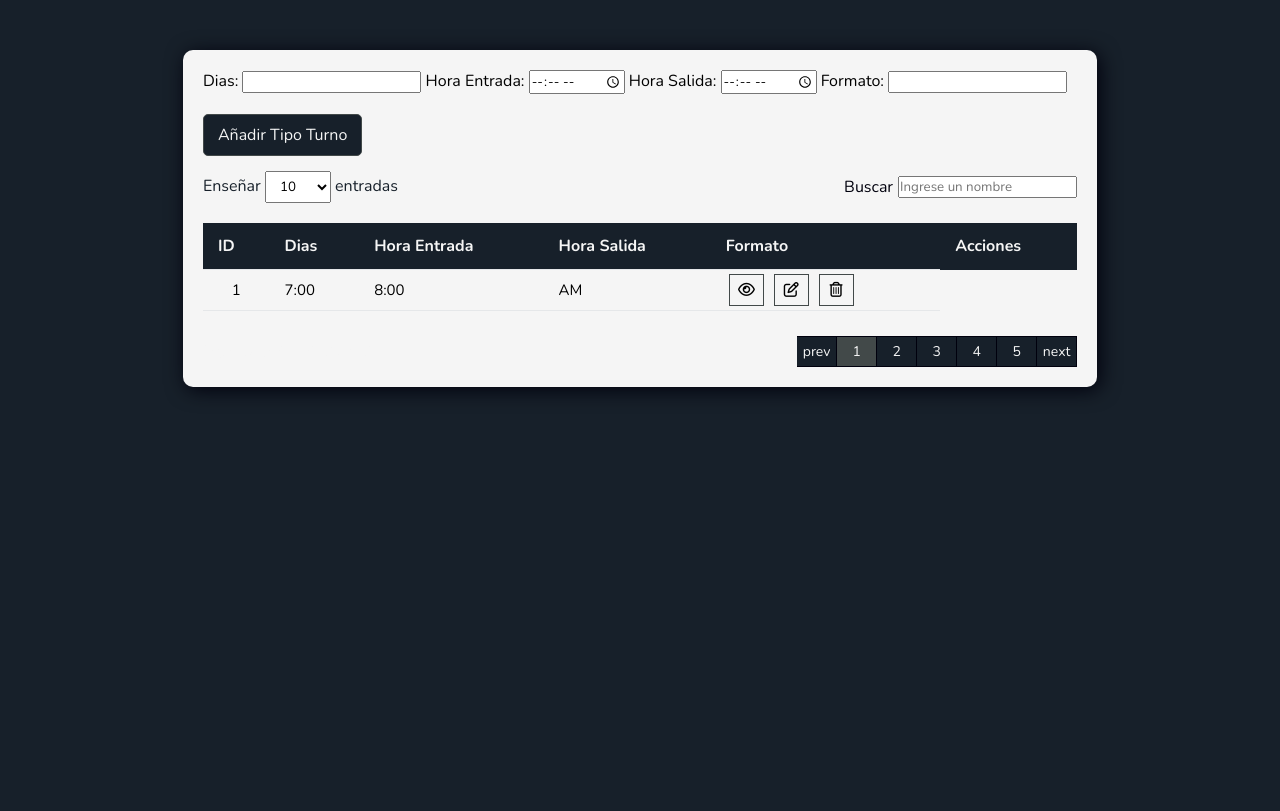
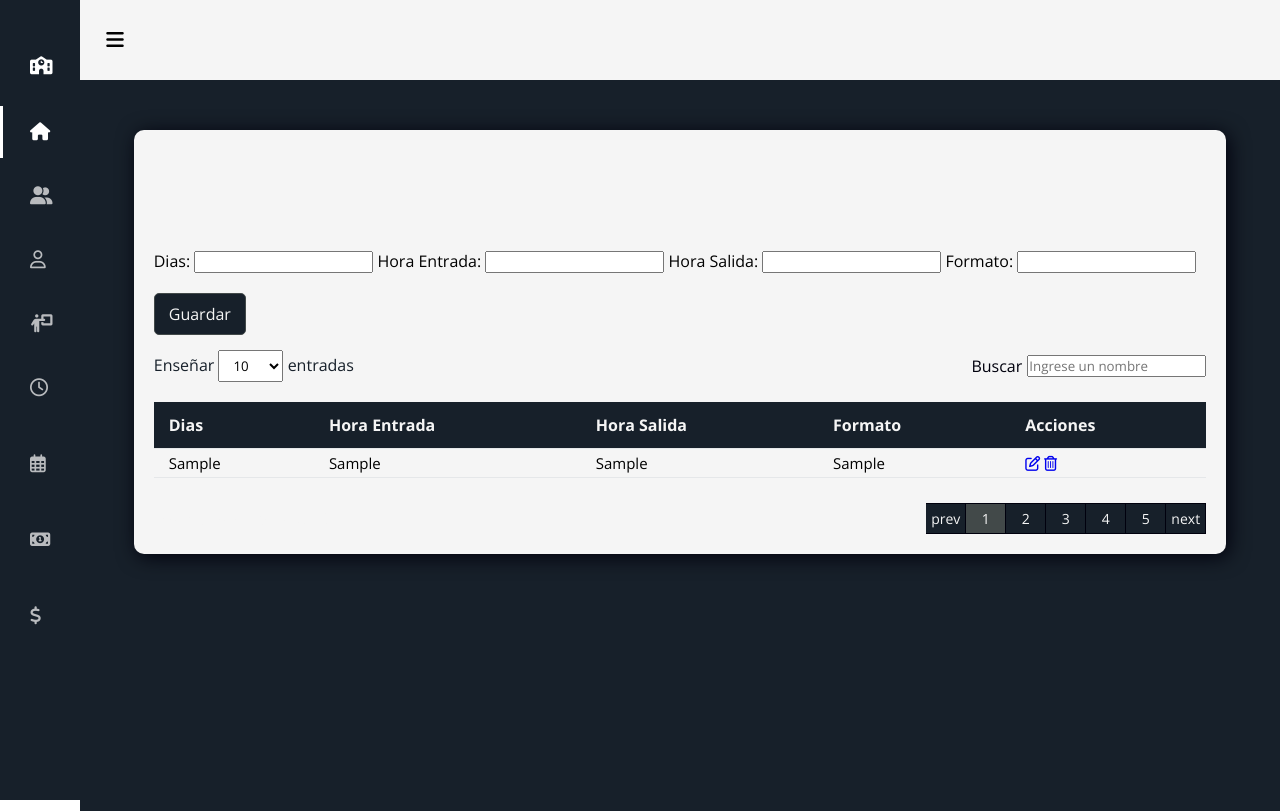
Before and after one commit to Ezee31/howard_abd_web, a Django app: template howard_web/templates/crud/tipoTurno.html in a window 1280 px wide. Before the commit the page ends 393 px from the top, so only its background shows below. Run offline with Django 5.2, Linux system fonts and the light colour scheme; the template is opened without the code that fills it: values that come from a table or form of the project are taken from there, others are empty; tables that the repository leaves empty hold one stand-in row (values such as "Sample post"); some libraries are stand-ins or nearby versions.

Commit message:
endpoints login, tipo turno y crud de tipo turno.
Co-authored-by: Héctor Montoya <hecmondev@users.noreply.github.com>

```diff
--- a/howard_web/forms.py
+++ b/howard_web/forms.py
@@ -1,5 +1,14 @@
 from django import forms
 
 class LoginForm(forms.Form):
-    username = forms.CharField(max_length=150)
-    password = forms.CharField(widget=forms.PasswordInput, max_length=128)
+    username = forms.CharField(widget=forms.TextInput(attrs={'class': 'form-control form-control-lg fs-6', 'placeholder': 'Nombre de Usuario'}), max_length=150)
+    password = forms.CharField(widget=forms.PasswordInput(attrs={'class': 'form-control form-control-lg fs-6', 'placeholder': 'Contraseña'}), max_length=128)
+
+class AlumnoForm(forms.Form):
+    email = forms.EmailField(widget=forms.EmailInput(attrs={'class': 'form-control'}))
+
+class TipoTurnoForm(forms.Form):
+    dias = forms.CharField(widget=forms.TextInput())
+    hora_entrada = forms.CharField(widget=forms.TimeInput())
+    hora_salida = forms.CharField(widget=forms.TimeInput())
+    formato =  forms.CharField(widget=forms.DateTimeInput())
--- a/howard_web/models.py
+++ b/howard_web/models.py
@@ -1,7 +1,6 @@
 from django.db import models
 
 # Create your models here.
-
 class TipoTurno(models.Model):
     dias = models.CharField(max_length=50)
     hora_entrada = models.CharField(max_length=10)
@@ -15,6 +14,7 @@ class TipoTurno(models.Model):
 
     def __str__(self):
         return self.dias
+
 class Profesor(models.Model):
     nombres = models.CharField(max_length=100)
     apellidos = models.CharField(max_length=100)
--- a/howard_web/templates/crud/styles/styles.css
+++ b/howard_web/static/crud-styles.css
@@ -1,17 +1,14 @@
 @import url('https://fonts.googleapis.com/css2?family=Nunito:ital,wght@0,200..1000;1,200..1000&display=swap');
 
-*{
+main {
     margin: 0;
     padding: 0;
     box-sizing: border-box;
     font-family: "Nunito", sans-serif;
-}
-
-body{
     display: flex;
     justify-content: center;
     align-items: flex-start;
-    min-height: 100vh;
+    min-height: 91.4vh;
     background-color: #17202A;
 }
 
@@ -23,6 +20,10 @@ body{
     margin: 10px;
     margin-top: 50px;
 
+}
+
+.container .header-content {
+    margin-top: 100px;
 }
 
 .formFields {
@@ -123,7 +124,7 @@ table tr th{
 }
 
 table tr td:nth-child(1), table tr tdn:nth-child(2){
-    text-align: center;
+    text-align: left;
 }
 
 
--- a/howard_web/static/dashboard.css
+++ b/howard_web/static/dashboard.css
@@ -12,10 +12,6 @@ body{
     margin-left: 80px;
     margin-top: 80px;
     transition: margin-left 300ms cubic-bezier(0.785, 0.135, 0.15, 0.86);
-}
-
-main{
-    padding: 20px;
 }
 
 header{
--- a/howard_web/templates/crud/tipoPago.html
+++ b/howard_web/templates/crud/tipoPago.html
@@ -1,3 +1,7 @@
+{% extends "dashboard/index.html" %}
+
+{% block content %}
+
 <!DOCTYPE html>
 <html lang="en">
 <head>
@@ -93,3 +97,4 @@
 
 </body>
 </html>
+{% endblock %}
--- a/howard_web/templates/crud/tipoTurno.html
+++ b/howard_web/templates/crud/tipoTurno.html
@@ -1,38 +1,28 @@
-<!DOCTYPE html>
-<html lang="en">
-<head>
-    <meta charset="UTF-8">
-    <meta name="viewport" content="width=device-width, initial-scale=1.0">
-    <title>Crud</title>
-    <script src="https://kit.fontawesome.com/41308cef7f.js" crossorigin="anonymous"></script>
-    <link rel="stylesheet" href="styles/styles.css">
-</head>
-<body>
+{% extends "dashboard/index.html" %}
 
+{% block content %}
     <!--Para filtar los resultados-->
     <div class="container">
-    <header>
-
+        <div class="header-content">
             <!--Campos a rellenar-->
+            <form method="post">
+                {% csrf_token %}
                 <div class="formFields">
                     <label for="days">Dias:</label>
-        <input type="text" id="name" name="name" required>
+                    {{ form.dias }}
                     <label for="hE">Hora Entrada:</label>
-        <input type="time" id="hE" name="hE"  required>
+                    {{ form.hora_entrada }}
                     <label for="hS">Hora Salida:</label>
-        <input type="time" id="hS" name="hS"  required>
+                    {{ form.hora_salida }}
                     <label for="hS">Formato:</label>
-        <input type="datetime" id="hS" name="hS"  required>
-
+                    {{ form.formato }}
                 </div>
-
                 <!--Añadir estudiante-->
                 <div class="addMenberbtn">
-
-        <button>Añadir Tipo Turno</button>
+                    <button type="submit">Guardar</button>
                 </div>
-
-    </header>
+            </form>
+        </div>
 
         <!--Filtrar la cantidad seleccionada-->
         <div class="filterEntries">
@@ -51,13 +41,11 @@
             </div>
         </div>
 
-
         <!--Tabla-->
         <table>
             <thead>
                 <!--Titulos de las tablas-->
                 <tr class="heading">
-                <th>ID</th>
                     <th>Dias</th>
                     <th>Hora Entrada</th>
                     <th>Hora Salida</th>
@@ -65,23 +53,19 @@
                     <th>Acciones</th>
                 </tr>
             </thead>
-
             <tbody>
-
-
+                {% for tipo_turno in tipos_turnos %}
                     <tr>
-                <td>1</td>
-                <td>7:00</td>
-                <td>8:00</td>
-                <td>AM</td>
+                        <td>{{ tipo_turno.dias }}</td>
+                        <td>{{ tipo_turno.hora_entrada }}</td>
+                        <td>{{ tipo_turno.hora_salida }}</td>
+                        <td>{{ tipo_turno.formato }}</td>
                         <td>
-                    <button><i class="fa-regular fa-eye"></i></button>
-                    <button><i class="fa-regular fa-pen-to-square"></i></button>
-                    <button><i class="fa-regular fa-trash-can"></i></button>
+                            <a href="/tipo_turno/{{tipo_turno.id}}"><i class="fa-regular fa-pen-to-square"></i></a>
+                            <a href="/tipo_turno_delete/{{tipo_turno.id}}"><i class="fa-regular fa-trash-can"></i></a>
                         </td>
                     </tr>
-
-
+                {% endfor %}
             </tbody>
         </table>
         <!--Botones para ver mas registros-->
@@ -98,9 +82,4 @@
             </div>
         </footer>
     </div>
-
-
-
-
-</body>
-</html>
+{% endblock %}
--- a/howard_web/templates/dashboard/index.html
+++ b/howard_web/templates/dashboard/index.html
@@ -9,11 +9,9 @@
     <title>Menú lateral</title>
 
     <link rel="stylesheet" href="{% static "dashboard.css" %}">
-
-    <script src="https://kit.fontawesome.com/41bcea2ae3.js" crossorigin="anonymous"></script>
+    <link rel="stylesheet" href="{% static "crud-styles.css" %}">
 </head>
 <body id="body">
-
     <header>
         <div class="icon__menu">
             <i class="fas fa-bars" id="btn_open"></i>
@@ -28,28 +26,24 @@
         </div>
 
         <div class="options__menu">
-
-            <a href="#" class="selected">
+            <a href="/" class="selected">
                 <div class="option">
                     <i class="fas fa-home" title="Inicio"></i>
                     <h4>Inicio</h4>
                 </div>
             </a>
-
             <a href="#">
                 <div class="option">
                     <i class="fa-solid fa-user-group" title="Curso"></i>
                     <h4>Curso</h4>
                 </div>
             </a>
-
             <a href="#">
                 <div class="option">
                     <i class="fa-regular fa-user" title="Alumnos"></i>
                     <h4>Alumnos</h4>
                 </div>
             </a>
-
             <a href="#">
                 <div class="option">
                     <i class="fa-solid fa-person-chalkboard" title="Profesor"></i>
@@ -63,36 +57,41 @@
                     <h4>Horario</h4>
                 </div>
             </a>
-
-            <a href="#">
+            <a href="tipo_turno">
                 <div class="option">
                     <i class="fa-regular fa-calendar-days" title="Tipo turno"></i>
                     <h4>Tipo turno</h4>
                 </div>
             </a>
-
             <a href="#">
                 <div class="option">
                     <i class="fa-solid fa-money-bill-1" title="Pago"></i>
                     <h4>Pago</h4>
                 </div>
             </a>
-
             <a href="#">
                 <div class="option">
                     <i class="fa-solid fa-dollar-sign" title="Tipo pago"></i>
                     <h4>Tipo pago</h4>
                 </div>
             </a>
-
         </div>
-
     </div>
 
     <main>
-
+        {% block content %}
+        {% comment %} renderizando vistas parciales {% endcomment %}
+        {% endblock %}
     </main>
 
+    <script
+        src="https://kit.fontawesome.com/41308cef7f.js"
+        crossorigin="anonymous">
+    </script>
+    <script
+        src="https://kit.fontawesome.com/41bcea2ae3.js"
+        crossorigin="anonymous">
+    </script>
     <script src="{% static "dashboard.js" %}"></script>
 </body>
 </html>
--- a/howard_web/templates/login/index.html
+++ b/howard_web/templates/login/index.html
@@ -42,15 +42,14 @@
                             <span class="input-group-text">
                                 <i class='bx bx-user'></i>
                             </span>
-                            <input type="text" class="form-control form-control-lg fs-6" placeholder="Nombre de Usuario">
+                            {{ form.username }}
                         </div>
                         <div class="input-group mb-3">
                             <span class="input-group-text">
                                 <i class='bx bx-lock-alt'></i>
                             </span>
-                            <input type="password" class="form-control form-control-lg fs-6" placeholder="Contraseña">
+                            {{ form.password }}
                         </div>
-                        {{ form.as_p }}
                         <button type="submit" class="btn btn-primary btn-lg w-100 mb-4">Iniciar Sesion</button>
                     </form>
                 </div>
--- a/howard_web/urls.py
+++ b/howard_web/urls.py
@@ -3,6 +3,8 @@ from . import views
 
 urlpatterns = [
   path("", views.signin, name="signin"),
-  #path("login", views.login, name="login"),
-  path("dashboard", views.dashboard, name="dashboard")
+  path("dashboard", views.dashboard, name="dashboard"),
+  path("tipo_turno", views.tipo_turno, name="tipo_turno"),
+  path("tipo_turno/<int:id>", views.tipo_turno, name="tipo_turno_edit"),
+  path("tipo_turno_delete/<int:id>", views.tipo_turno_delete, name="tipo_turno_delete"),
 ]
```
Also changed, not shown: howard_web/templates/crud/alumno.html (+7 -3 lines), howard_web/views.py (+58 -14 lines). Lines whose indentation alone changed are shown as unchanged.
